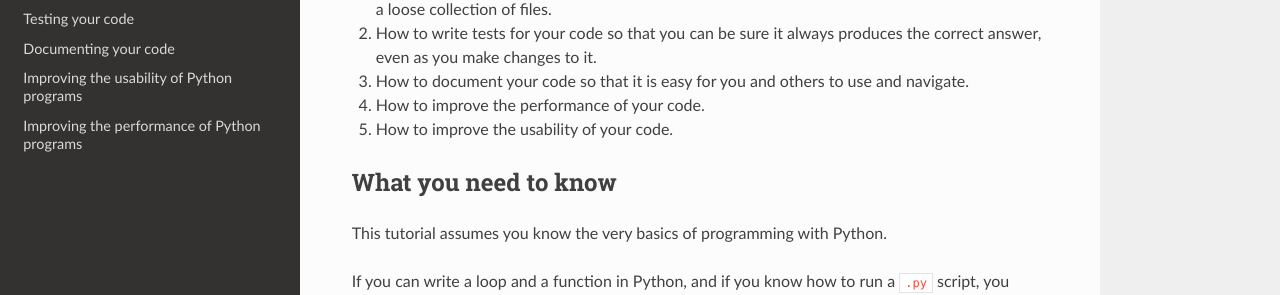
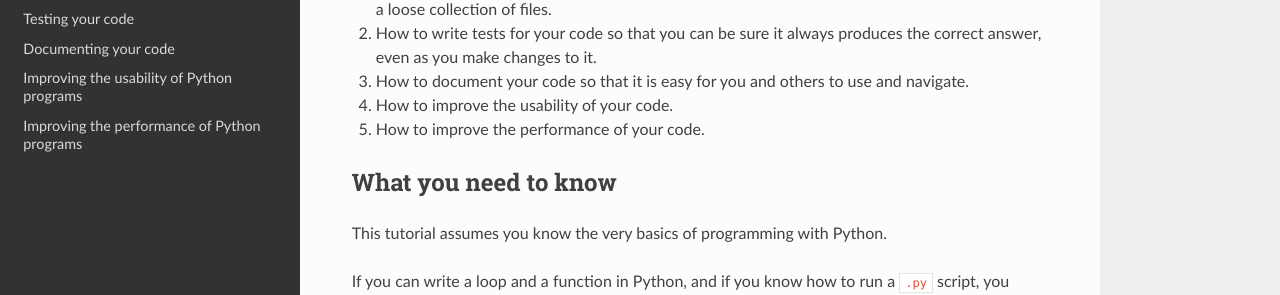
Before and after one commit to shwina/python-102, a Sphinx documentation site: the page built from docs/index.rst, in a window 1280 px wide and 900 px high, scrolled down 429 px. Shown: the part 162-457 px from the top of the window. Built offline with Sphinx 7.4.7 and the Read the Docs theme 2.0.0, drawn with Linux system fonts in a browser that asks for light colours.

Commit message:
ordering of sections in "What will you learn"

```diff
--- a/docs/index.rst
+++ b/docs/index.rst
@@ -34,8 +34,8 @@ What you will learn
    even as you make changes to it.
 3. How to document your code so that it is easy for
    you and others to use and navigate.
-4. How to improve the performance of your code.
-5. How to improve the usability of your code.
+4. How to improve the usability of your code.
+5. How to improve the performance of your code.
 
 What you need to know
 ---------------------
```
